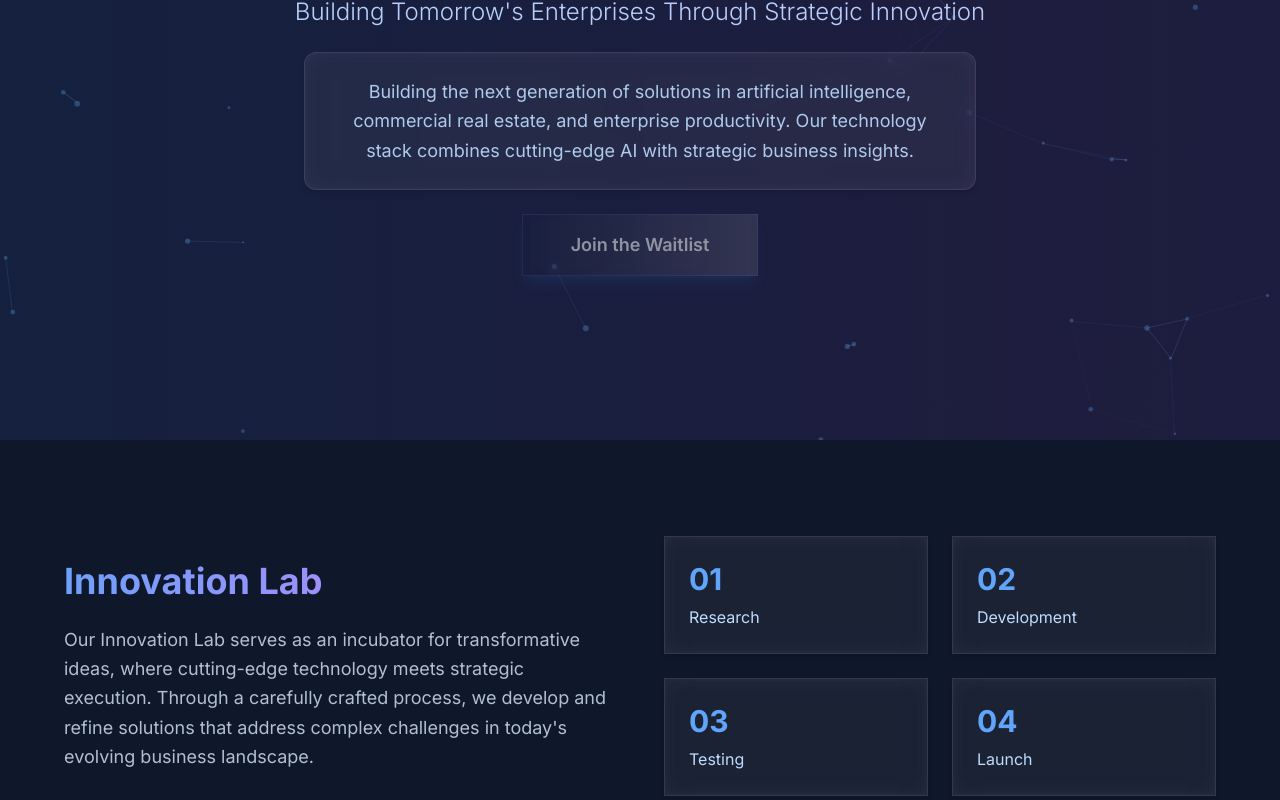
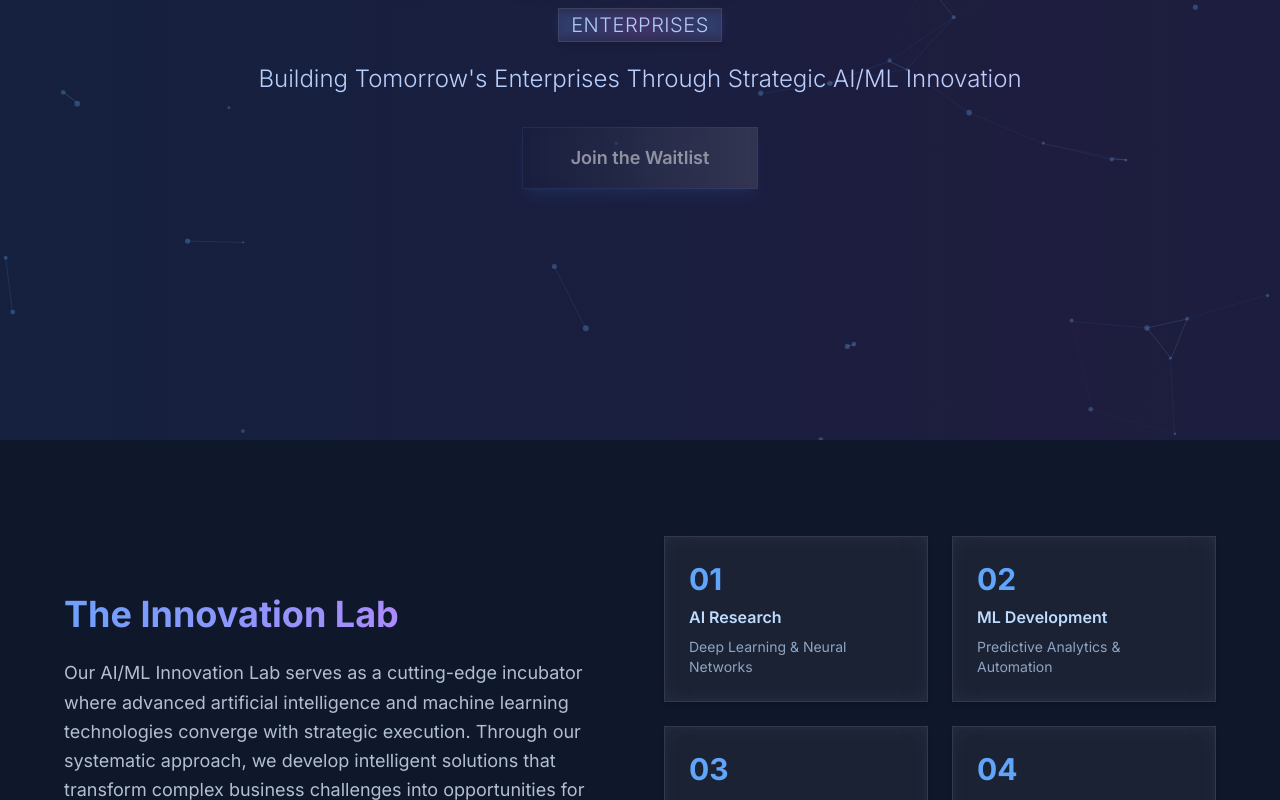
Before and after one commit to tony-42069/sadellari-website, a Next.js app: page / in a window 1280 px wide. Shown: the part 360-1160 px from the top of the page. Built offline with nearby package versions, Linux system fonts and the light colour scheme.

Commit message:
refactor: Streamlined content and emphasized AI/ML focus

```diff
--- a/src/components/EnhancedLanding.tsx
+++ b/src/components/EnhancedLanding.tsx
@@ -202,7 +202,7 @@ const HeroSection: React.FC = () => {
         animate={{ opacity: 1, y: 0 }}
         transition={{ duration: 0.8 }}
       >
-        <div className="space-y-8">
+        <div className="space-y-6">
           <motion.h1
             className="text-7xl md:text-8xl font-bold bg-clip-text text-transparent bg-gradient-to-r from-blue-400 via-purple-400 to-blue-400 animate-gradient glow"
             whileHover={{ scale: 1.02 }}
@@ -211,35 +211,24 @@ const HeroSection: React.FC = () => {
             SADELLARI
           </motion.h1>
           <motion.p
-            className="text-xl md:text-2xl text-blue-200/90 font-light tracking-wide relative inline-block"
+            className="text-lg md:text-xl text-blue-200/90 font-light tracking-wide relative inline-block"
             whileHover={{ scale: 1.05 }}
             transition={{ type: "spring", stiffness: 300 }}
           >
             <span className="relative">
               <span className="absolute inset-0 blur-sm bg-gradient-to-r from-blue-500/20 via-purple-500/20 to-blue-500/20 rounded-lg"></span>
-              <span className="relative glass px-4 py-1 rounded-lg">ENTERPRISES</span>
+              <span className="relative glass px-3 py-1 rounded-lg">ENTERPRISES</span>
             </span>
           </motion.p>
 
-          <div className="max-w-3xl mx-auto space-y-6">
-            <p className="text-xl md:text-2xl text-blue-200 font-light">
-              Building Tomorrow's Enterprises Through Strategic Innovation
+          <div className="max-w-3xl mx-auto space-y-8">
+            <p className="text-xl md:text-2xl text-blue-200 font-light leading-relaxed">
+              Building Tomorrow's Enterprises Through Strategic AI/ML Innovation
             </p>
-
-            <motion.div
-              className="glass rounded-xl p-6 max-w-2xl mx-auto backdrop-blur-xl"
-              whileHover={{ scale: 1.02 }}
-            >
-              <p className="text-lg text-blue-200/90 leading-relaxed">
-                Building the next generation of solutions in artificial intelligence,
-                commercial real estate, and enterprise productivity. Our technology stack
-                combines cutting-edge AI with strategic business insights.
-              </p>
-            </motion.div>
 
             <motion.a
               href="#portfolio"
-              className="inline-block px-12 py-4 mt-8 bg-gradient-to-r from-blue-500 via-purple-500 to-blue-500 rounded-lg text-white font-semibold text-lg shadow-lg shadow-blue-500/20 border border-blue-400/20 backdrop-blur-sm hover:shadow-xl hover:shadow-purple-500/20 transition-all duration-300 button-shine shimmer"
+              className="inline-block px-12 py-4 bg-gradient-to-r from-blue-500 via-purple-500 to-blue-500 rounded-lg text-white font-semibold text-lg shadow-lg shadow-blue-500/20 border border-blue-400/20 backdrop-blur-sm hover:shadow-xl hover:shadow-purple-500/20 transition-all duration-300 button-shine shimmer"
               whileHover={{ scale: 1.05 }}
               whileTap={{ scale: 0.95 }}
             >
@@ -264,24 +253,30 @@ const InnovationSection: React.FC = () => {
         >
           <div>
             <h2 className="text-3xl md:text-4xl font-bold text-blue-200 mb-6 bg-clip-text text-transparent bg-gradient-to-r from-blue-400 via-purple-400 to-blue-400 animate-gradient">
-              Innovation Lab
+              The Innovation Lab
             </h2>
             <p className="text-blue-100/80 text-lg leading-relaxed">
-              Our Innovation Lab serves as an incubator for transformative ideas,
-              where cutting-edge technology meets strategic execution. Through a
-              carefully crafted process, we develop and refine solutions that
-              address complex challenges in today's evolving business landscape.
+              Our AI/ML Innovation Lab serves as a cutting-edge incubator where advanced
+              artificial intelligence and machine learning technologies converge with strategic execution.
+              Through our systematic approach, we develop intelligent solutions that transform
+              complex business challenges into opportunities for innovation.
             </p>
           </div>
           <div className="grid grid-cols-2 gap-6">
-            {['Research', 'Development', 'Testing', 'Launch'].map((phase, index) => (
+            {[
+              { phase: 'AI Research', desc: 'Deep Learning & Neural Networks' },
+              { phase: 'ML Development', desc: 'Predictive Analytics & Automation' },
+              { phase: 'Testing', desc: 'Performance & Accuracy Validation' },
+              { phase: 'Launch', desc: 'Deployment & Optimization' }
+            ].map((item, index) => (
               <motion.div
-                key={phase}
+                key={item.phase}
                 className="glass p-6 hover:bg-blue-500/5"
                 whileHover={{ scale: 1.05, rotateY: index % 2 === 0 ? 5 : -5 }}
               >
                 <div className="text-3xl text-blue-400 mb-2 font-bold">0{index + 1}</div>
-                <div className="text-blue-200">{phase}</div>
+                <div className="text-blue-200 font-semibold mb-2">{item.phase}</div>
+                <div className="text-blue-200/70 text-sm">{item.desc}</div>
               </motion.div>
             ))}
           </div>
```
